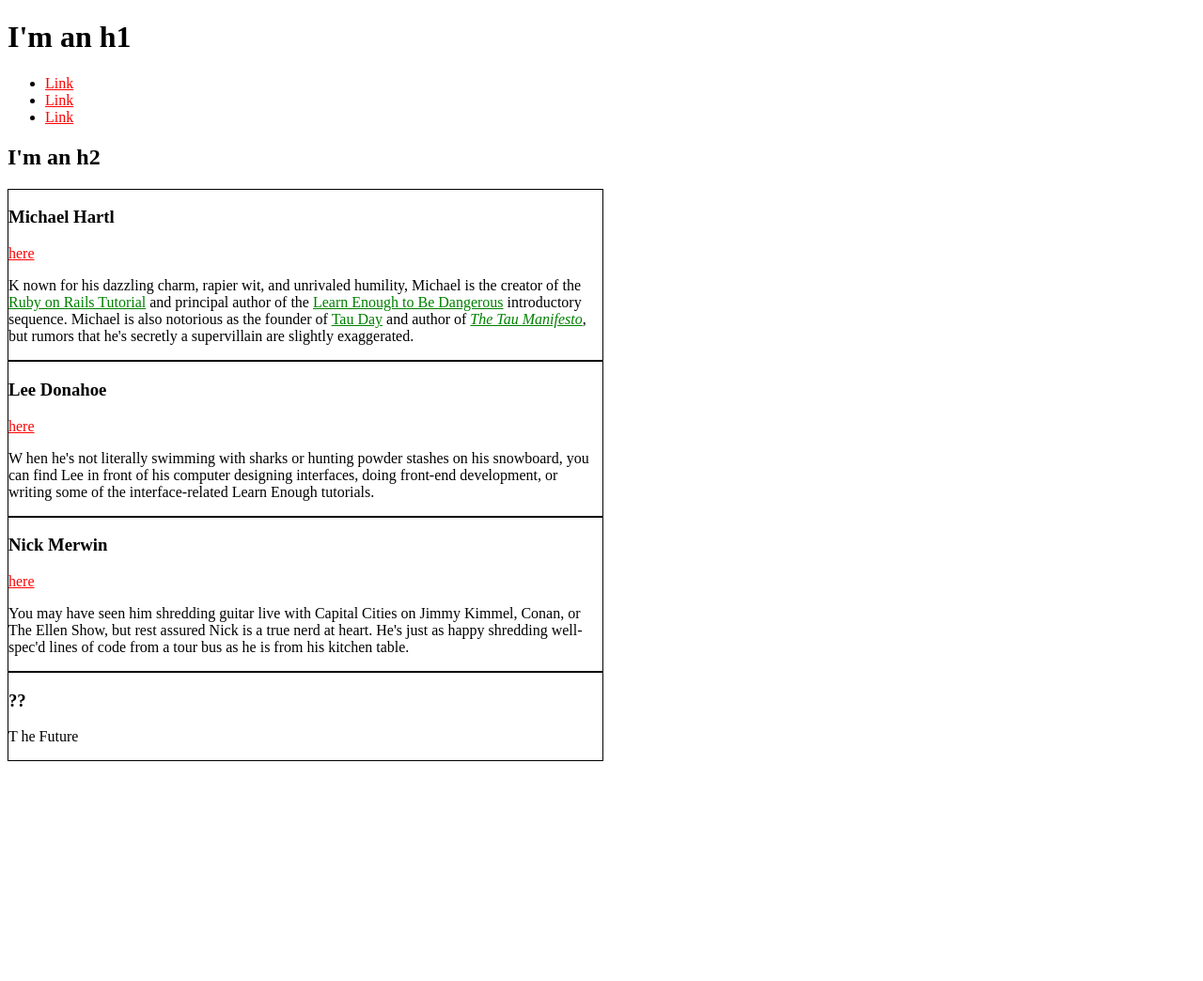
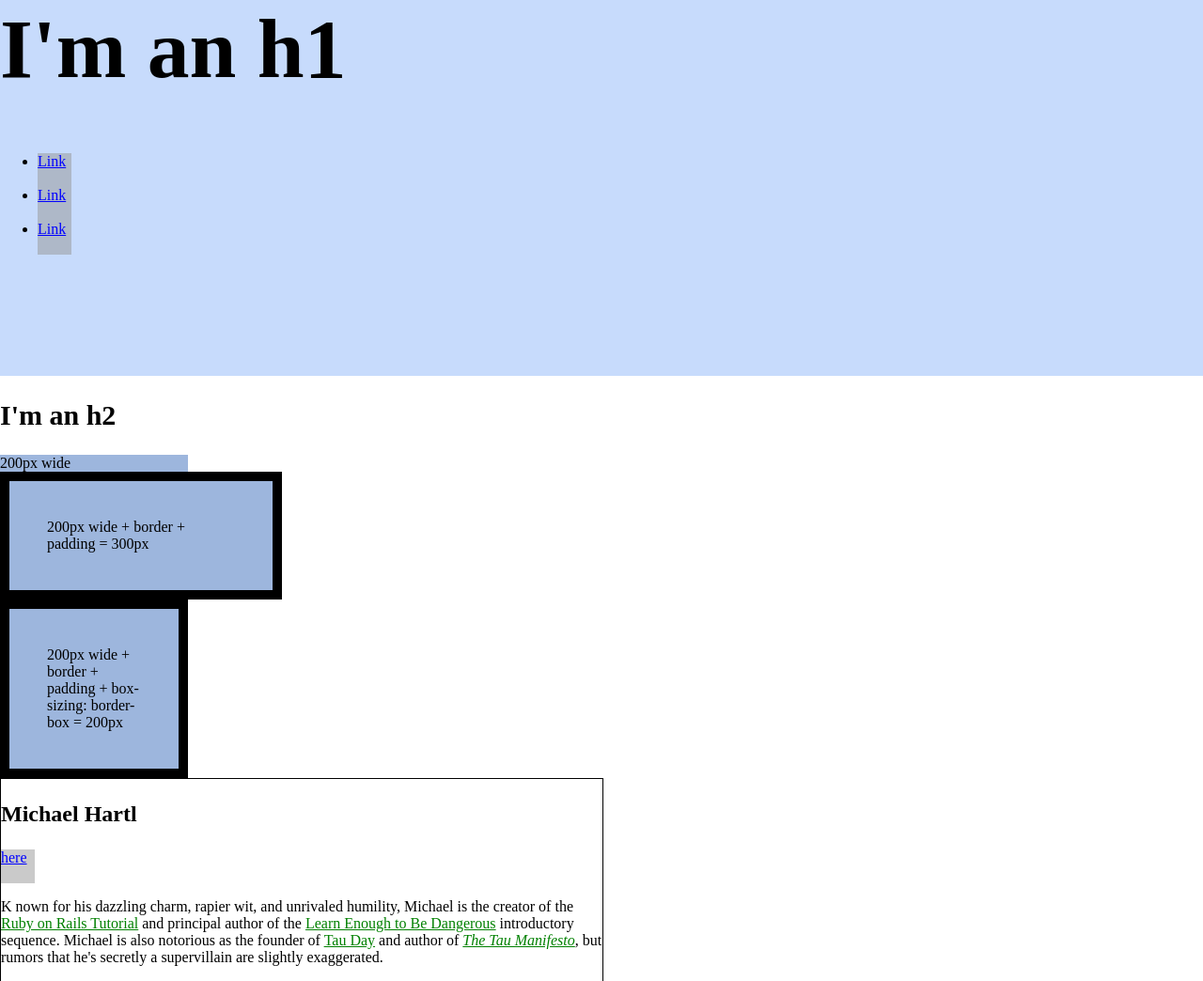
Before and after one commit to ZA-3278-PH0/za-3278-ph0.github.io, a plain HTML site: page index.html in a window 1280 px wide. Shown: the top 1044 px of the page at 94% size. Before the commit the page ends 818 px from the top, so only its background shows below. Drawn offline with Linux system fonts and the light colour scheme.

Commit message:
Some progress

```diff
--- a/index.html
+++ b/index.html
@@ -4,39 +4,113 @@
       <title>Test Page: Don't Panic</title>
       <meta charset="utf-8">
       <style>
+
+        /* HERO STYLES */
+
+        .full-hero {
+          background-color: #c7dbfc;
+          height: 50vh;
+        }
+
+        /* GLOBAL STYLES */
         a {
           color: red;
         }
 
+        h2 {
+          font-size: 30px;
+        }
+
+        h1 {
+          font-size: 7vw;
+          margin-top: 0;
+        }
+
+        html, body {
+          margin: 0;
+          padding: 0;
+        }
+
+        /* BIO STYLES */
+
         .bio-box {
           border: 1px solid black ;
           width: 50%;
+          font-size: 1rem;
         }
-        .bio-box p a {
+         .bio-box h3 {
+           font-size: 1.5em;
+         }
+        .bio-copy {
+          font-size: 1em;
+        }
+        .bio-copy a {
           color: green;
         }
-        .alert {
-          background-color: purple;
+
+        .bio-wrapper {
+          font-size: 24px;
         }
+
+
+        /* SOCIAL STYLE */
+
+        .social-link {
+          background-color: rgba(150, 150, 150, 0.5);
+          color: blue;
+          display: inline-block;
+          height: 36px;
+          width: 36px;
+        }
+
+        .test-box {
+          background: #9db6dd;
+          width: 200px;
+        }
+
+        .test-box-nosizing {
+          border: 10px solid #000;
+          padding: 40px;
+        }
+        .test-box-sizing {
+          box-sizing: border-box;
+        }
+
       </style>
   </head>
     <body>
+      <div class="full-hero hero-home">
       <h1>I'm an h1</h1>
       <ul>
         <li>
-          <a href="https://example.com/">Link</a>
+          <a href="https://example.com/" class="social-link">Link</a>
         </li>
         <li>
-          <a href="https://example.com/">Link</a>
+          <a href="https://example.com/" class="social-link">Link</a>
         </li>
         <li>
-          <a href="https://example.com/">Link</a>
+          <a href="https://example.com/" class="social-link">Link</a>
         </li>
     </ul>
+  </div>
     <h2>I'm an h2</h2>
+
+    <div class="test-box">
+      200px wide
+    </div>
+    <div class="test-box test-box-nosizing">
+      200px wide + border + padding = 300px
+    </div>
+    <div class="test-box test-box-nosizing test-box-sizing">
+      200px wide + border + padding + box-sizing: border-box = 200px
+    </div>
+
+    <div class="bio-wrapper">
       <div class="bio-box">
         <h3>Michael Hartl</h3>
-        <a href="https://twitter.com/mhartl">here</a>
+        <a href="https://twitter.com/mhartl" class="social-link">here</a>
+
+        <div class="bio-copy">
         <p>K nown for his dazzling charm, rapier wit, and unrivaled humility,
         Michael is the creator of the
         <a href="https://www.railstutorial.org/">Ruby on Rails
@@ -50,29 +124,39 @@
         are slightly exaggerated.
         </p>
       </div>
+      </div>
 
       <div class="bio-box">
         <h3>Lee Donahoe</h3>
-            <a href="https://twitter.com/leedonahoe">here</a>
+            <a href="https://twitter.com/leedonahoe" class="social-link">here</a>
+
+            <div class="bio-copy">
             <p>W hen he's not literally swimming with sharks or hunting powder stashes on
             his snowboard, you can find Lee in front of his computer designing
             interfaces, doing front-end development, or writing some of the
             interface-related Learn Enough tutorials.
             </p>
+          </div>
       </div>
       <div class="bio-box">
         <h3>Nick Merwin</h3>
-            <a href="https://twitter.com/nickmerwin">here</a>
+            <a href="https://twitter.com/nickmerwin" class="social-link">here</a>
+
+            <div class="bio-copy">
             <p>You may have seen him shredding guitar live with Capital Cities on Jimmy
             Kimmel, Conan, or The Ellen Show, but rest assured Nick is a true nerd at
             heart. He's just as happy shredding well-spec'd lines of code from a tour bus as he is from his kitchen table.
           </p>
         </div>
+        </div>
 
       <div class="bio-box">
         <h3>??</h3>
+        <div class="bio-copy">
         <p>T he Future
         </p>
       </div>
+      </div>
+    </div>
 </body>
 </html>
```
